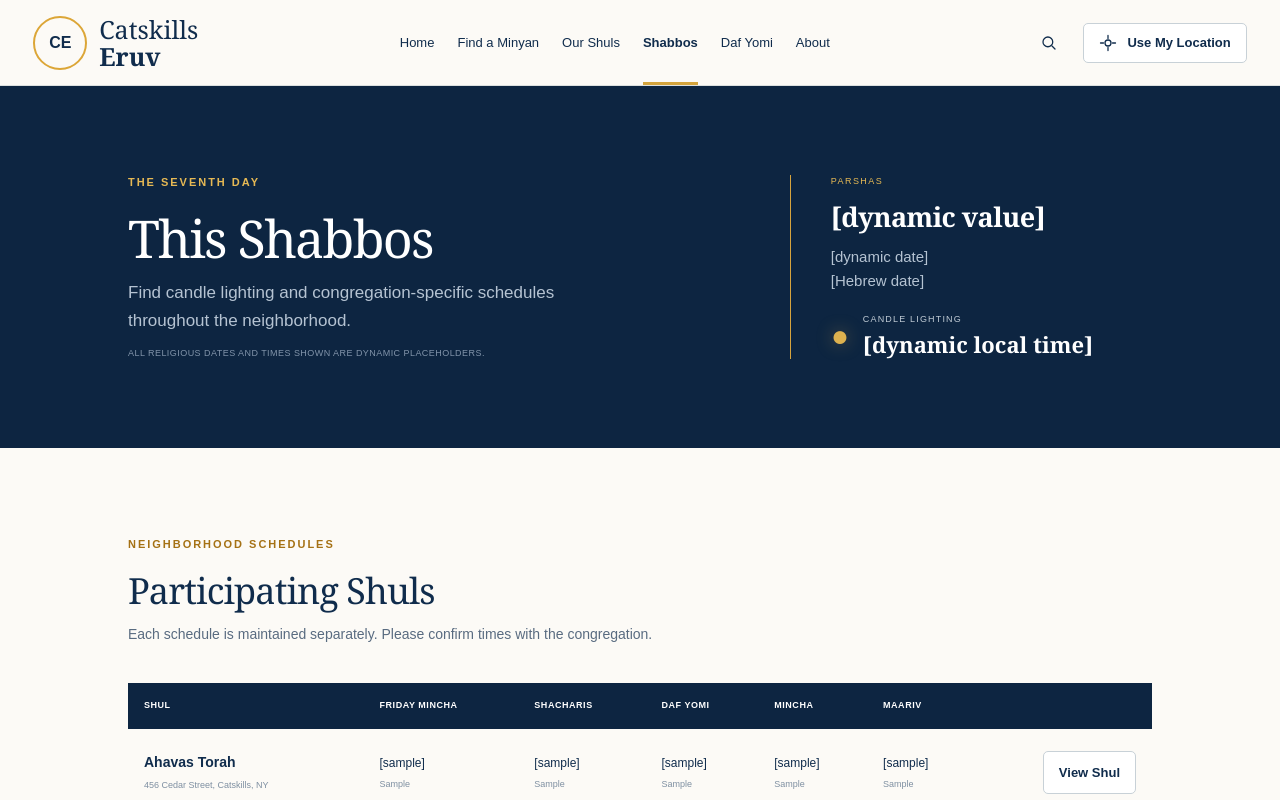
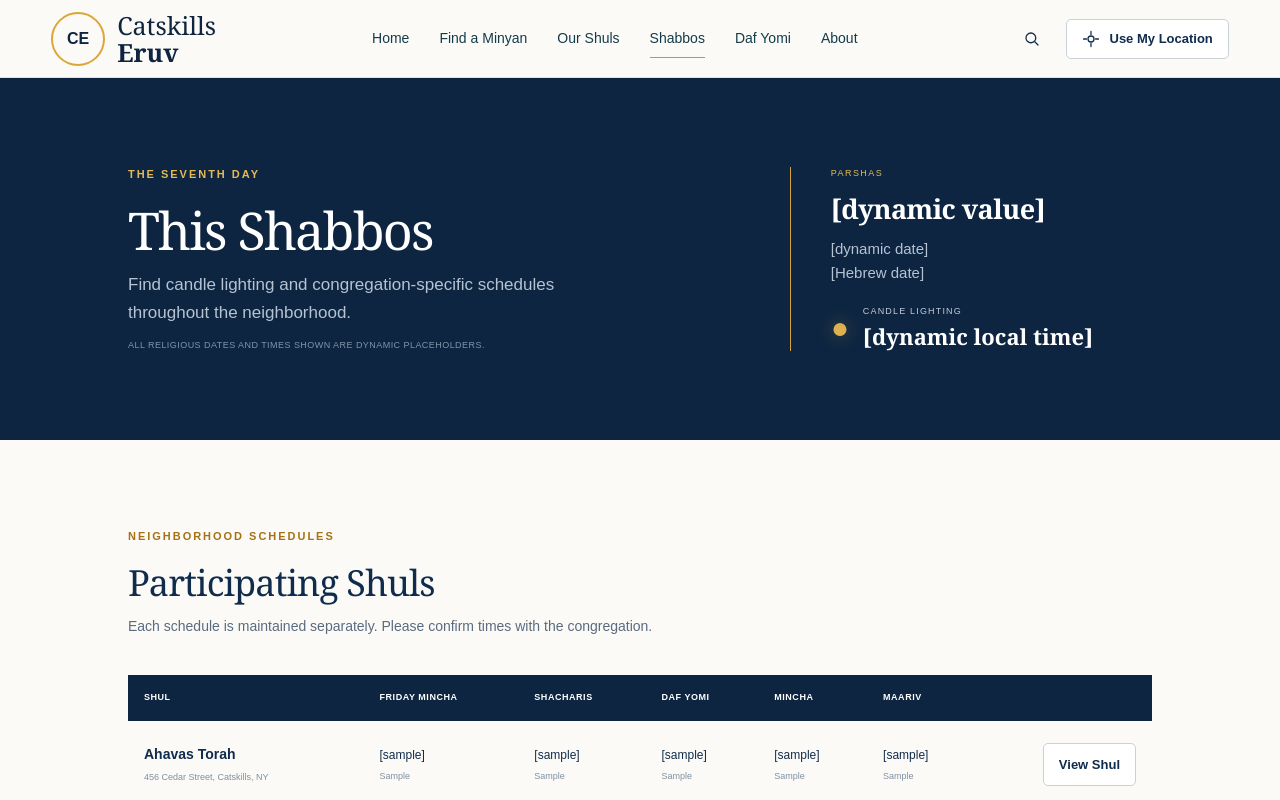
Before and after one commit to yeuhoo/MikvahProject, a Next.js app: page /shabbos in a window 1280 px wide. Shown: the top 800 px of the page. Built offline with nearby package versions, Linux system fonts and the light colour scheme.

Commit message:
Align Minyan and Shabbos navbars with home header

```diff
--- a/app/minyanim/minyanim.module.css
+++ b/app/minyanim/minyanim.module.css
@@ -1,13 +1,14 @@
 .page{--navy:#102a49;--muted:#607187;--gold:#ad7d26;background:#fcfaf6;color:var(--navy);font-size:14px;line-height:1.5}
 .page button,.page input,.page select{font:inherit;color:inherit}
 .page button{cursor:pointer}
-.header{height:86px;padding:0 2.6%;display:flex;align-items:center;justify-content:space-between;gap:24px;border-bottom:1px solid #dce0df}
+.header{min-height:78px;padding:0 4%;display:flex;align-items:center;justify-content:space-between;gap:30px;border-bottom:1px solid #e5e1d9;background:#fcfaf6;color:#133c4b}
 .brand{display:flex;align-items:center;gap:12px;font-family:Georgia,'Times New Roman',serif;font-size:25px;line-height:1.05;white-space:nowrap}
 .brandMark{display:grid;place-items:center;width:54px;height:54px;flex-shrink:0;border:2px solid #dca637;border-radius:50%;font:700 16px Arial,sans-serif}
-.nav{display:flex;align-self:stretch;align-items:stretch;gap:23px;font-size:13px}
-.nav a,.nav button{display:flex;align-items:center;border:0;border-bottom:3px solid transparent;background:transparent;padding:3px 0 0;white-space:nowrap}
-.nav a[aria-current]{border-bottom-color:#d4a43c;font-weight:700}
-.nav a:hover,.nav button:hover{color:#9b7021}
+.header .brand{color:#0d2541}
+.nav{display:flex;align-items:center;gap:30px;font-size:14px;line-height:1.6}
+.nav a,.nav button{display:flex;align-items:center;border:0;border-bottom:1px solid transparent;background:transparent;padding:8px 0;white-space:nowrap}
+.nav a[aria-current]{border-bottom-color:#c59536}
+.nav a:hover,.nav button:hover{border-bottom-color:var(--navy)}
 .headerActions{display:flex;align-items:center;gap:22px}
 .outlineButton{display:inline-flex;justify-content:center;align-items:center;gap:10px;padding:11px 15px;border:1px solid #c8d1d7;border-radius:5px;background:#fff;font-size:13px!important;font-weight:600!important;white-space:nowrap}
 .outlineButton:hover{background:#f2f5f4}
@@ -86,13 +87,16 @@
 .footerGrid>div>a:hover,.footerGrid>div>button:hover{color:white}
 .footerBottom{display:flex;justify-content:space-between;gap:20px;border-top:1px solid #263d57;margin-top:65px;padding-top:22px;font-size:11px;color:#70839b}
 @media(min-width:1600px){.workspace{height:850px}.sidebar{padding:60px 45px 0}.intro h1{font-size:54px}}
-@media(max-width:1150px){.header{gap:15px}.nav{gap:15px;font-size:12px}.headerActions{gap:12px}.headerActions .outlineButton{font-size:11px!important;padding:10px}.sidebar{padding:40px 28px 0}.intro h1{font-size:40px}.intro>p:last-child{font-size:14px}.tabs button{padding:14px 7px;font-size:12px}.filters{gap:5px}.filters label{padding-left:4px;padding-right:6px}.filters select{font-size:11px}.mapCard{width:330px;bottom:4%}.mapLegend{bottom:12px;right:12px}.footer{padding:65px 10% 25px}.footerGrid{gap:30px}}
-@media(max-width:850px){.header{height:auto;min-height:110px;flex-wrap:wrap;padding:16px 5% 0;gap:10px}.nav{order:3;width:100%;justify-content:space-between;min-height:45px;gap:10px}.headerActions>a{display:none}.workspace{grid-template-columns:1fr;height:auto}.sidebar{padding:35px 6% 0;overflow:visible}.intro h1{font-size:42px}.tabs button{font-size:13px}.filters select{max-width:170px;font-size:12px}.results{max-height:420px}.map{height:510px}.mapCard{bottom:22px;width:330px}.park{padding:45px 25px 0 0}.footer{padding:45px 6% 25px}.footerGrid{grid-template-columns:repeat(3,1fr);gap:30px}.footerAbout{grid-column:1/-1}.footerAbout>p{margin:18px 0}.footerBottom{margin-top:35px}}
-@media(max-width:430px){.nav{font-size:11px;gap:6px}.headerActions .outlineButton{padding:9px}.intro h1{font-size:38px}.search{gap:8px}.searchField{padding:0 12px;gap:8px}.primaryButton{padding:12px;font-size:12px!important}.tabs button{font-size:11px;padding:14px 5px}.filters{gap:3px}.useLocation{font-size:9px!important;gap:3px}.filters label{padding:0 4px}.filters select{font-size:11px}.resultsHeading{align-items:flex-start}.resultsHeading>span{max-width:140px}.mapCard{bottom:65px;width:310px;padding:25px 20px 20px}.footerGrid{gap:18px}.footerGrid h2{font-size:9px}.footerGrid>div>a:not(.brand),.footerGrid>div>button{font-size:11px}.footerBottom{flex-direction:column;gap:10px;font-size:10px}}
+@media(max-width:1150px){.headerActions{gap:12px}.headerActions .outlineButton{font-size:11px!important;padding:10px}.sidebar{padding:40px 28px 0}.intro h1{font-size:40px}.intro>p:last-child{font-size:14px}.tabs button{padding:14px 7px;font-size:12px}.filters{gap:5px}.filters label{padding-left:4px;padding-right:6px}.filters select{font-size:11px}.mapCard{width:330px;bottom:4%}.mapLegend{bottom:12px;right:12px}.footer{padding:65px 10% 25px}.footerGrid{gap:30px}}
+@media(max-width:850px){.headerActions>a{display:none}.workspace{grid-template-columns:1fr;height:auto}.sidebar{padding:35px 6% 0;overflow:visible}.intro h1{font-size:42px}.tabs button{font-size:13px}.filters select{max-width:170px;font-size:12px}.results{max-height:420px}.map{height:510px}.mapCard{bottom:22px;width:330px}.park{padding:45px 25px 0 0}.footer{padding:45px 6% 25px}.footerGrid{grid-template-columns:repeat(3,1fr);gap:30px}.footerAbout{grid-column:1/-1}.footerAbout>p{margin:18px 0}.footerBottom{margin-top:35px}}
+@media(max-width:430px){.headerActions .outlineButton{padding:9px}.intro h1{font-size:38px}.search{gap:8px}.searchField{padding:0 12px;gap:8px}.primaryButton{padding:12px;font-size:12px!important}.tabs button{font-size:11px;padding:14px 5px}.filters{gap:3px}.useLocation{font-size:9px!important;gap:3px}.filters label{padding:0 4px}.filters select{font-size:11px}.resultsHeading{align-items:flex-start}.resultsHeading>span{max-width:140px}.mapCard{bottom:65px;width:310px;padding:25px 20px 20px}.footerGrid{gap:18px}.footerGrid h2{font-size:9px}.footerGrid>div>a:not(.brand),.footerGrid>div>button{font-size:11px}.footerBottom{flex-direction:column;gap:10px;font-size:10px}}
 @media(prefers-reduced-motion:reduce){.mapPin{transition:none}}
 
 @container(max-width:540px){.result{grid-template-columns:90px minmax(0,1fr);gap:8px 12px;padding-right:12px}.shul{grid-column:2;grid-row:1;padding:12px 0 0}.badge{grid-column:2;grid-row:2;justify-self:start}.resultBottom{grid-column:2;grid-row:3;gap:6px}.resultBottom>span{padding:8px}.page .viewShul{grid-column:2;grid-row:4;justify-self:start}}
 @media(max-width:430px){.resultsHeading h2{font-size:15px}.resultsHeading>span{font-size:11px}}
 @container(max-width:540px){.page .time{grid-row:1 / span 4}}
 
-@media(max-width:430px){.header{padding-left:4%;padding-right:4%;gap:8px}.header .brand{font-size:20px;gap:8px}.header .brandMark{width:40px;height:40px;font-size:12px}}
+@media(max-width:1100px){.nav{gap:16px;font-size:14px}}
+@media(max-width:1000px){.header{height:auto;flex-wrap:wrap;gap:12px;padding:16px 4% 0;min-height:78px}.nav{order:3;width:100%;justify-content:space-between;gap:10px;overflow-x:auto;padding-bottom:12px;min-height:0}}
+@media(max-width:700px){.header{padding:18px 6%}.nav{font-size:12px;gap:10px}}
+@media(max-width:430px){.header{padding-left:4%;padding-right:4%;gap:8px}.header .brand{font-size:20px;gap:8px}.header .brandMark{width:40px;height:40px;font-size:12px}.nav{font-size:11px}}
```
